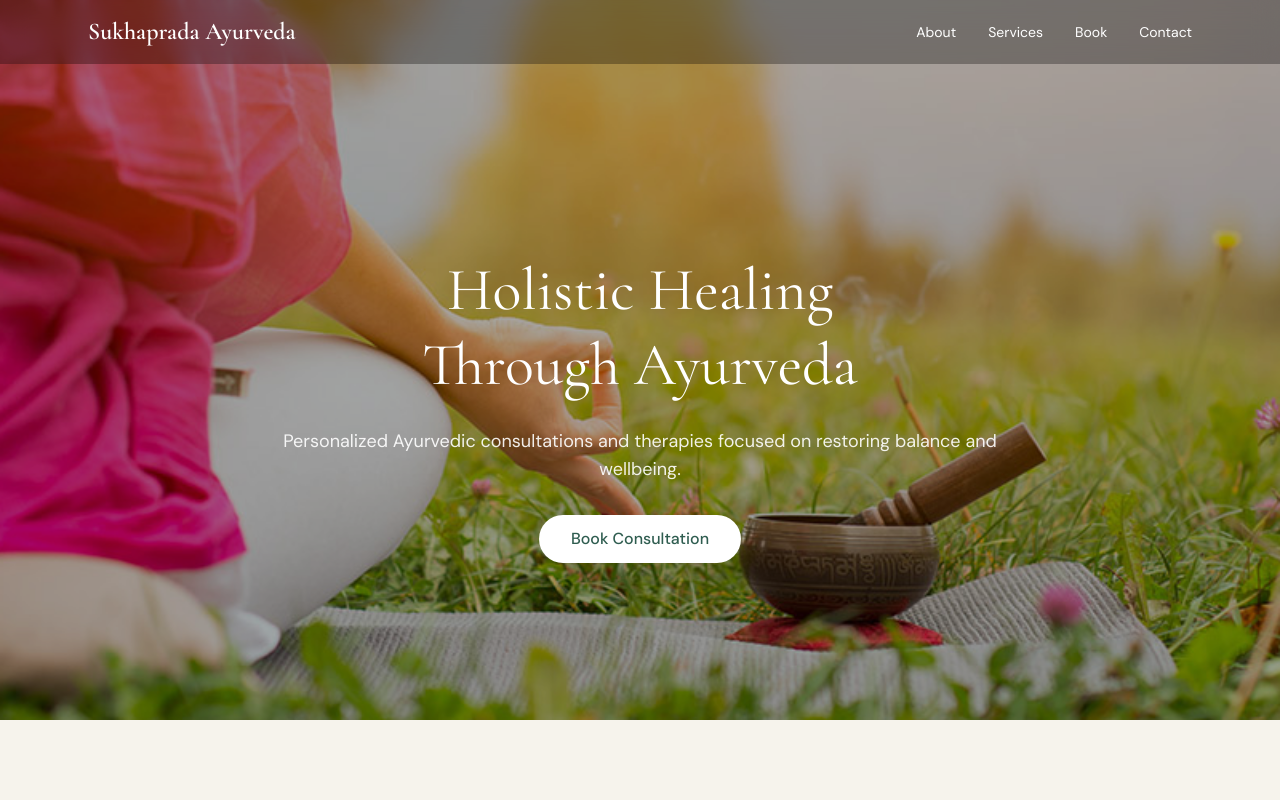
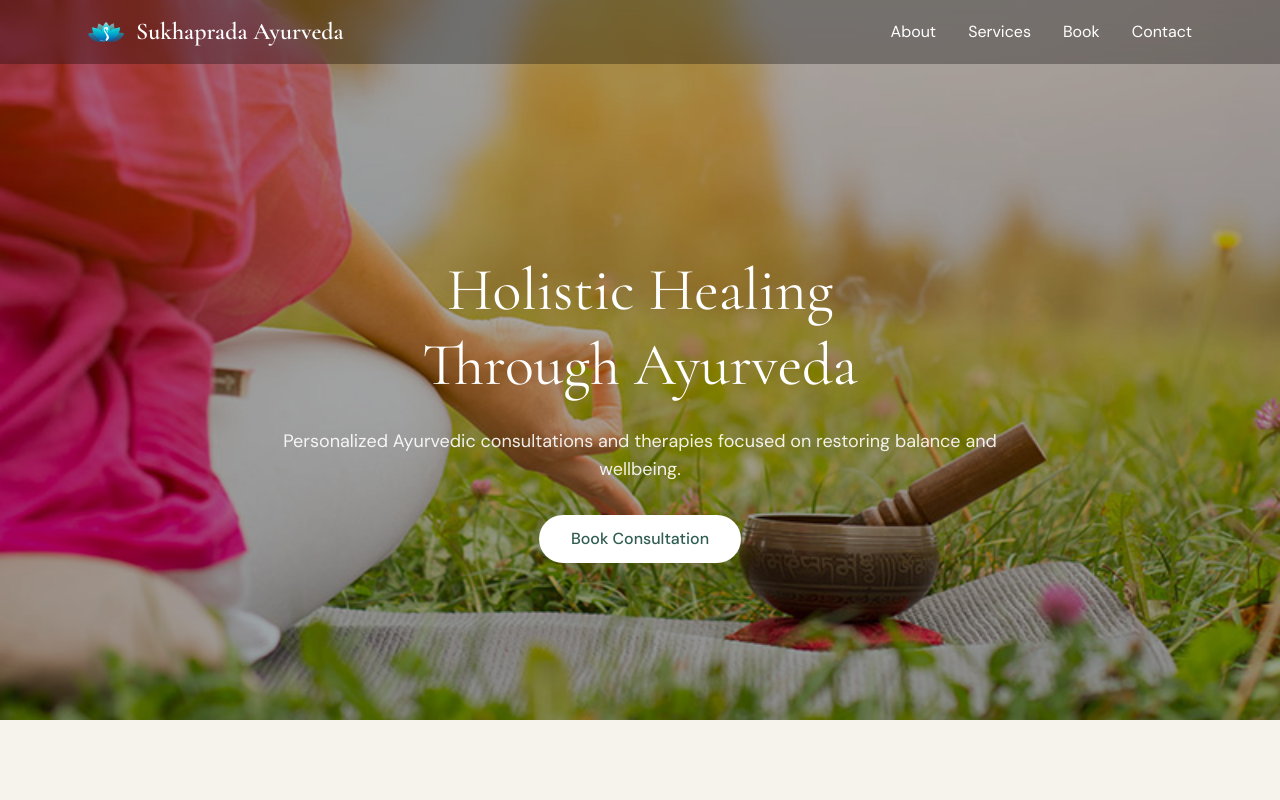
Before and after one commit to vardhantandle1207/sukhaprada-ayurveda, a Next.js app: page / in a window 1280 px wide. Shown: the top 800 px of the page. Built offline with nearby package versions, Linux system fonts and the light colour scheme.

Commit message:
added logo

```diff
--- a/components/Navbar.tsx
+++ b/components/Navbar.tsx
@@ -1,13 +1,24 @@
+import Image from "next/image"
+
 export default function Navbar() {
   return (
     <nav className="fixed top-0 left-0 w-full z-50 backdrop-blur-md bg-black/30">
       <div className="max-w-6xl mx-auto px-6 py-4 flex justify-between items-center text-white">
 
-        <h1 className="text-lg md:text-2xl font-semibold">
-          Sukhaprada Ayurveda
-        </h1>
+        <div className="flex items-center gap-3">
+          <Image
+            src="/sukhaprada_logo.png"
+            alt="Sukhaprada Ayurveda"
+            width={36}
+            height={36}
+          />
 
-        <div className="flex gap-4 md:gap-8 text-xs md:text-sm">
+          <h1 className="text-xl md:text-2xl font-semibold">
+            Sukhaprada Ayurveda
+          </h1>
+        </div>
+
+        <div className="flex gap-6 md:gap-8 text-sm md:text-base">
           <a href="#about">About</a>
           <a href="#services">Services</a>
           <a href="#book">Book</a>
```
Also changed, not shown: public/sukhaprada_logo.png (added).
